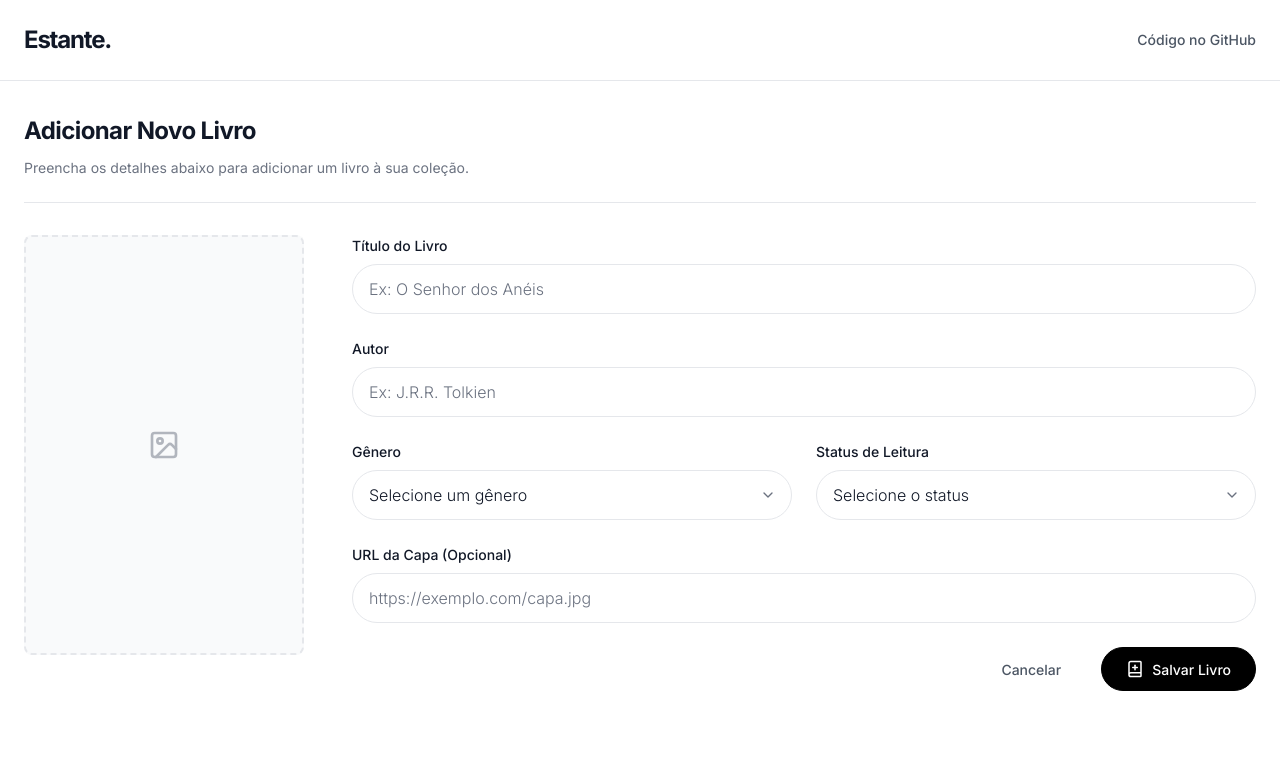
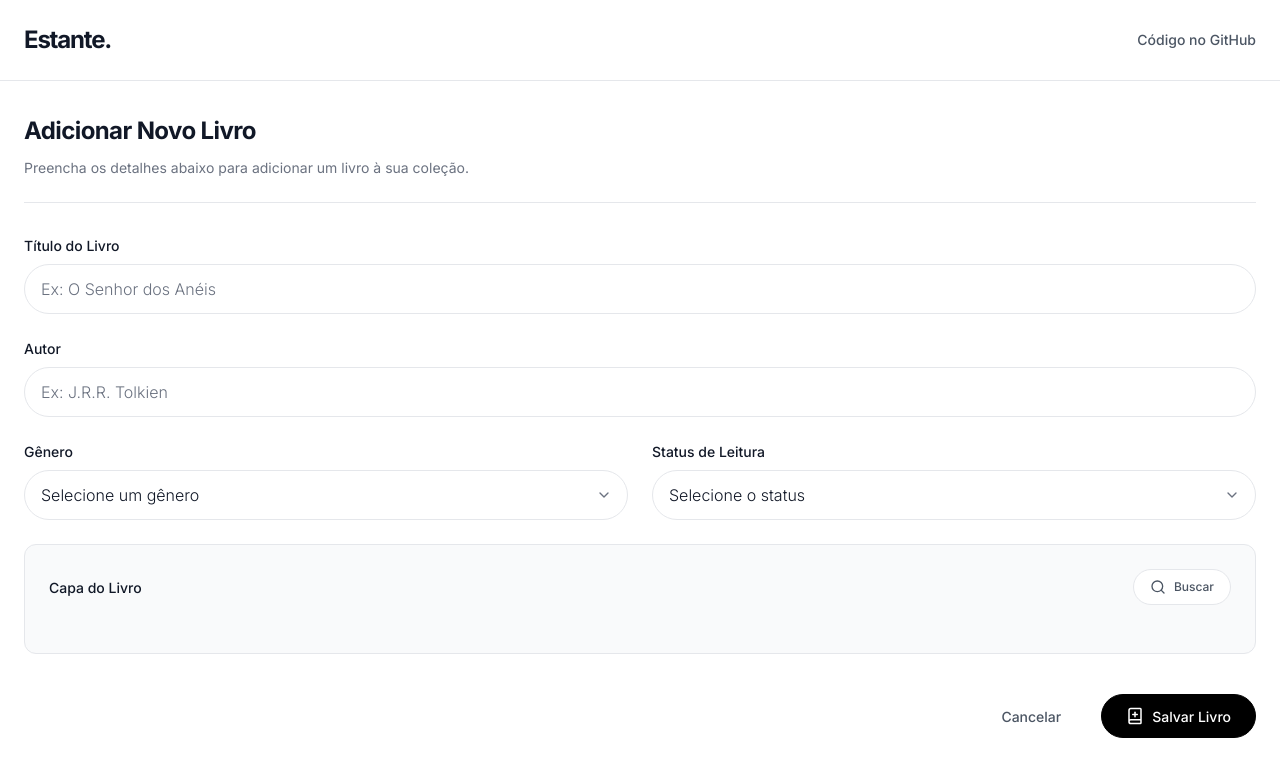
Before and after one commit to Jhnvida/bookshelf, a React (Vite) app: page / in a window 1280 px wide. Both pictures are taken after typing "Sample" into the empty fields and a click on the button "Adicionar Livro". Shown: the top 776 px of the page. Built offline with nearby package versions, Linux system fonts and the light colour scheme.

Commit message:
feat: adiciona busca automatica de capas via API no cadastro de livro

```diff
--- a/src/components/AddBook/index.tsx
+++ b/src/components/AddBook/index.tsx
@@ -1,5 +1,6 @@
-import { BookPlus, ChevronDown, Image as ImageIcon } from "lucide-react";
-import { useState, type SubmitEvent } from "react";
+import { BookPlus, ChevronDown, Search } from "lucide-react";
+import { type SubmitEvent } from "react";
+import { useCover } from "../../hooks/useCover";
 import type { Book } from "../../types";
 import { genres_list } from "../../utils/constants";
 import styles from "./styles.module.css";
@@ -10,25 +11,28 @@ interface AddBookProps {
 }
 
 export default function AddBook({ onAdd, onCancel }: AddBookProps) {
-    const [imageUrl, setImageUrl] = useState("");
+    const { image, setImage, covers, fetching, fetchCover } = useCover();
+
+    function handleFetchCover() {
+        const title = (document.getElementById("title") as HTMLInputElement)?.value;
+        const author = (document.getElementById("author") as HTMLInputElement)?.value;
+
+        if (title) fetchCover(title, author);
+    }
 
     function handleSubmit(event: SubmitEvent<HTMLFormElement>) {
         event.preventDefault();
         const data = new FormData(event.currentTarget);
 
-        if (!data.get("title") || !data.get("author")) return;
-
-        const book: Book = {
+        onAdd({
             id: crypto.randomUUID(),
             title: data.get("title") as string,
             author: data.get("author") as string,
             genre: data.get("genre") as string,
             status: data.get("status") as string,
-            imageUrl: data.get("imageUrl") as string,
-            favorite: false,
-        };
+            imageUrl: image,
+        });
 
-        onAdd(book);
         onCancel();
     }
 
@@ -40,18 +44,6 @@ export default function AddBook({ onAdd, onCancel }: AddBookProps) {
             </div>
 
             <div className={styles.content}>
-                <div className={styles.preview_section}>
-                    <div className={styles.cover_preview}>
-                        {imageUrl ? (
-                            <img src={imageUrl} alt="Pré-visualização da capa" className={styles.preview_image} />
-                        ) : (
-                            <div className={styles.preview_placeholder}>
-                                <ImageIcon className={styles.preview_icon} />
-                            </div>
-                        )}
-                    </div>
-                </div>
-
                 <form className={styles.form} onSubmit={handleSubmit}>
                     <div className={styles.form_group}>
                         <label htmlFor="title" className={styles.label}>
@@ -121,20 +113,36 @@ export default function AddBook({ onAdd, onCancel }: AddBookProps) {
                         </div>
                     </div>
 
-                    <div className={styles.form_group}>
-                        <label htmlFor="imageUrl" className={styles.label}>
-                            URL da Capa (Opcional)
-                        </label>
+                    <div className={styles.cover_section}>
+                        <div className={styles.cover_header}>
+                            <label className={styles.label}>Capa do Livro</label>
+                            <button
+                                type="button"
+                                onClick={handleFetchCover}
+                                className={styles.fetch_button}
+                                disabled={fetching}
+                            >
+                                <Search size={16} />
+                                {fetching ? "Buscando..." : "Buscar"}
+                            </button>
+                        </div>
 
-                        <input
-                            type="url"
-                            id="imageUrl"
-                            name="imageUrl"
-                            className={styles.input}
-                            placeholder="https://exemplo.com/capa.jpg"
-                            value={imageUrl}
-                            onChange={(e) => setImageUrl(e.target.value)}
-                        />
+                        <div className={styles.cover_preview_area}>
+                            {covers.length > 0 && (
+                                <div className={styles.thumbnails_container}>
+                                    {covers.map((opt, i) => (
+                                        <button
+                                            type="button"
+                                            key={i}
+                                            onClick={() => setImage(opt)}
+                                            className={`${styles.thumbnail_btn} ${image === opt ? styles.thumbnail_selected : ""}`}
+                                        >
+                                            <img src={opt} alt={`Opção ${i + 1}`} className={styles.thumbnail_img} />
+                                        </button>
+                                    ))}
+                                </div>
+                            )}
+                        </div>
                     </div>
 
                     <div className={styles.actions}>
--- a/src/components/AddBook/styles.module.css
+++ b/src/components/AddBook/styles.module.css
@@ -27,59 +27,9 @@
 }
 
 .content {
-    display: grid;
-    grid-template-columns: 280px 1fr;
-    gap: 3rem;
-    align-items: start;
-}
-
-.preview_section {
-    position: sticky;
-    top: 2rem;
     display: flex;
     flex-direction: column;
-}
-
-.cover_preview {
-    overflow: hidden;
-    display: flex;
-    align-items: center;
-    justify-content: center;
-
-    aspect-ratio: 2 / 3;
-    width: 100%;
-    border: 2px dashed var(--border);
-    border-radius: var(--radius-md);
-
-    background-color: var(--surface);
-
-    transition: border-color var(--transition);
-}
-
-.preview_placeholder {
-    display: flex;
-    flex-direction: column;
-    gap: 0.75rem;
-    align-items: center;
-
-    color: var(--text-muted);
-}
-
-.preview_icon {
-    width: 32px;
-    height: 32px;
-    opacity: 0.5;
-}
-
-.preview_placeholder span {
-    font-size: 0.875rem;
-    font-weight: 500;
-}
-
-.preview_image {
-    width: 100%;
-    height: 100%;
-    object-fit: cover;
+    gap: 2rem;
 }
 
 .form {
@@ -159,11 +109,114 @@
     color: var(--text-muted);
 }
 
+.cover_section {
+    display: flex;
+    flex-direction: column;
+    gap: 1.5rem;
+
+    padding: 1.5rem;
+    border: 1px solid var(--border);
+    border-radius: var(--radius-lg);
+
+    background-color: var(--surface);
+}
+
+.cover_header {
+    display: flex;
+    align-items: center;
+    justify-content: space-between;
+}
+
+.fetch_button {
+    cursor: pointer;
+
+    display: flex;
+    gap: 0.5rem;
+    align-items: center;
+    justify-content: center;
+
+    min-height: 36px;
+    padding: 0 1rem;
+    border: 1px solid var(--border);
+    border-radius: var(--radius-pill);
+
+    font-size: 0.75rem;
+    font-weight: 500;
+    color: var(--text-secondary);
+
+    background-color: var(--background);
+
+    transition: all var(--transition);
+}
+
+.fetch_button:disabled {
+    cursor: not-allowed;
+    opacity: 0.5;
+}
+
+.fetch_button:hover:not(:disabled) {
+    border-color: var(--focus);
+    color: var(--focus);
+}
+
+.cover_preview_area {
+    display: flex;
+    flex-direction: column;
+    gap: 1.25rem;
+    align-items: center;
+}
+
+.thumbnails_container {
+    scrollbar-width: auto;
+
+    overflow-x: auto;
+    display: flex;
+    gap: 1rem;
+
+    width: 100%;
+    padding-bottom: 1rem;
+
+    -webkit-overflow-scrolling: touch;
+}
+
+.thumbnail_btn {
+    cursor: pointer;
+
+    overflow: hidden;
+    flex-shrink: 0;
+
+    aspect-ratio: 2 / 3;
+    width: 120px;
+    padding: 0;
+    border: 3px solid transparent;
+    border-radius: var(--radius-md);
+
+    background: transparent;
+
+    transition: border-color var(--transition);
+}
+
+.thumbnail_btn:hover {
+    border-color: var(--border-strong);
+}
+
+.thumbnail_selected {
+    border-color: var(--primary) !important;
+}
+
+.thumbnail_img {
+    width: 100%;
+    height: 100%;
+    object-fit: cover;
+}
+
 .actions {
     display: flex;
     gap: 1rem;
     align-items: center;
     justify-content: flex-end;
+
+    margin-top: 1rem;
 }
 
 .cancel_button {
@@ -213,19 +266,6 @@
     height: 18px;
 }
 
-@media (width <= 900px) {
-    .content {
-        grid-template-columns: 1fr;
-        gap: 2rem;
-    }
-
-    .preview_section {
-        position: static;
-        max-width: clamp(120px, 40vw, 200px);
-        margin: 0 auto;
-    }
-}
-
 @media (width <= 767px) {
     .form_row {
         grid-template-columns: 1fr;
--- /dev/null
+++ b/src/hooks/useCover.ts
@@ -0,0 +1,44 @@
+import { useState } from "react";
+
+export function useCover() {
+    const [image, setImage] = useState("");
+    const [fetching, setFetching] = useState(false);
+    const [covers, setCovers] = useState<string[]>([]);
+
+    async function fetchCover(title: string, author: string) {
+        setFetching(true);
+        setImage("");
+        setCovers([]);
+
+        try {
+            const query = new URLSearchParams();
+            query.append("title", title);
+            if (author) query.append("author", author);
+
+            const response = await fetch(`https://openlibrary.org/search.json?${query.toString()}`);
+
+            if (response.ok) {
+                const data = await response.json();
+                const cover = data.docs?.filter((doc: any) => doc.cover_i);
+
+                if (cover && cover.length > 0) {
+                    const options = cover
+                        .slice(0, 10)
+                        .map((doc: any) => `https://covers.openlibrary.org/b/id/${doc.cover_i}.jpg`);
+
+                    setCovers(options);
+                    setImage(options[0]);
+                    return true;
+                }
+            }
+
+            return false;
+        } catch {
+            return false;
+        } finally {
+            setFetching(false);
+        }
+    }
+
+    return { image, setImage, covers, fetching, fetchCover };
+}
```
